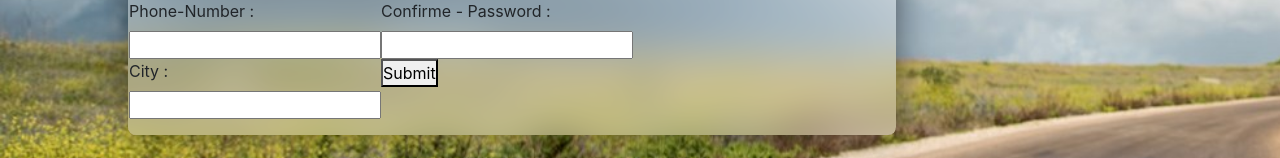
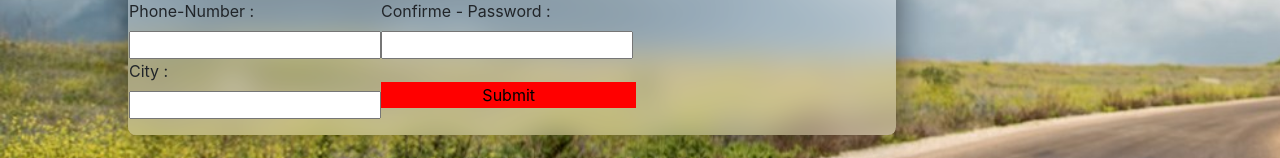
Before and after one commit to Astoul-Tsagaow1/Hosting-soldiers, a React (Create React App) app in the folder client/: page /SignUpFamily in a window 1280 px wide. Shown: the part 425-583 px from the top of the page. Built offline with nearby package versions, Linux system fonts and the light colour scheme.

Commit message:
retrune respone from server

```diff
--- a/client/src/FamilyPage.js
+++ b/client/src/FamilyPage.js
@@ -1,17 +1,26 @@
 
-import React from 'react'
 import './FamilyPage.css'
 import axios from 'axios';
 
+import React, { Component } from 'react';
 
-export default function FamilyPage(props) {
+
+
+
+
+
+
+export default class FamilyPage extends Component {
+ state ={flage:false}
+
+
+  render() {
     console.log("Family page");
-    console.log(props.CurrentFamilyEmail,"Current Email");
-
      let from;
     let Until;
+    return (
 
-    return (
+
       <div className="Family-Page">
 
       <h1> Welcome to Family page </h1>
@@ -32,19 +41,39 @@ Until =e.target.value;
              console.log(localStorage.email , "current Email");
 
 
-      const datefamily = {fromDate:from , untilDate :Until , CurrentEmail:localStorage.email}
+            const datefamily = {fromDate:from , untilDate :Until , CurrentEmail:localStorage.email};
+
+
              axios.post("/datefamily" ,datefamily ).then(res =>{
 
-        console.log(res,"this is response");
+              console.log(res.status,"this is response");
+
+              // if (res.status === 201) {
+
+              // this.setState({flage: true})
+
+              // }
+              // else{
+
+              //   console.log("else");
+
+              // }
+
+              // console.log(res.status,"this is response");
+
+
+             }).catch(errr=>{
+
+              console.log(errr);
 
              })
-
-
-
-
-
+             console.log("after axios");
 
         }}>Click to send ditails</button>
+
+       {this.state.flage ? <h1>"ffdgdfgdg"</h1> :""}
+
         </div>
     )
   }
+}
--- a/client/src/Home.css
+++ b/client/src/Home.css
@@ -1,6 +1,6 @@
 .Home-page{
     background-image: linear-gradient(rgba(0, 0, 0, 0.068), rgba(0, 0, 0, 0.281)) ,url(../src/images/img1.jpg);
-    height: 80vh;
+    height: 100vh;
     width: 100%;
     background-repeat: no-repeat;
     background-size: cover;
--- a/client/src/SignUpFamily.css
+++ b/client/src/SignUpFamily.css
@@ -79,13 +79,13 @@ body {
 
 
  } */
- /* button{
+ button{
    background: red;
    border: none;
    width: 100%;
    height: 9%;
    margin-top: 23px;
- } */
+ }
 
 
  body,
@@ -130,6 +130,6 @@ body {
      -10%,
      -30%
    ); /* - [cl - (cw/2)] % ,  -[ct - (ch/2)] % */
-   filter: blur(20px);
+   filter: blur(15px);
    z-index: -1;
  }
```
Also changed, not shown: 1 other file (tests, documents, lock files or other folders). Lines whose indentation alone changed are shown as unchanged.
